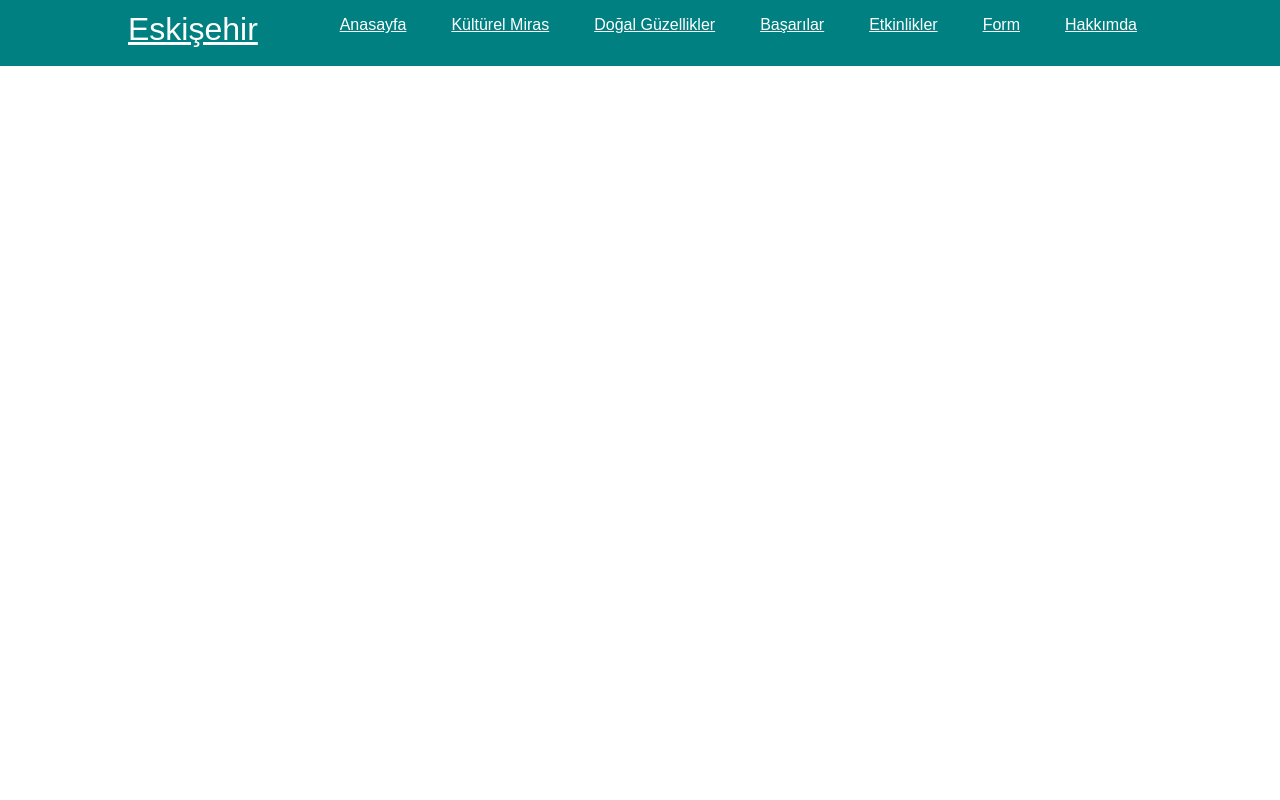
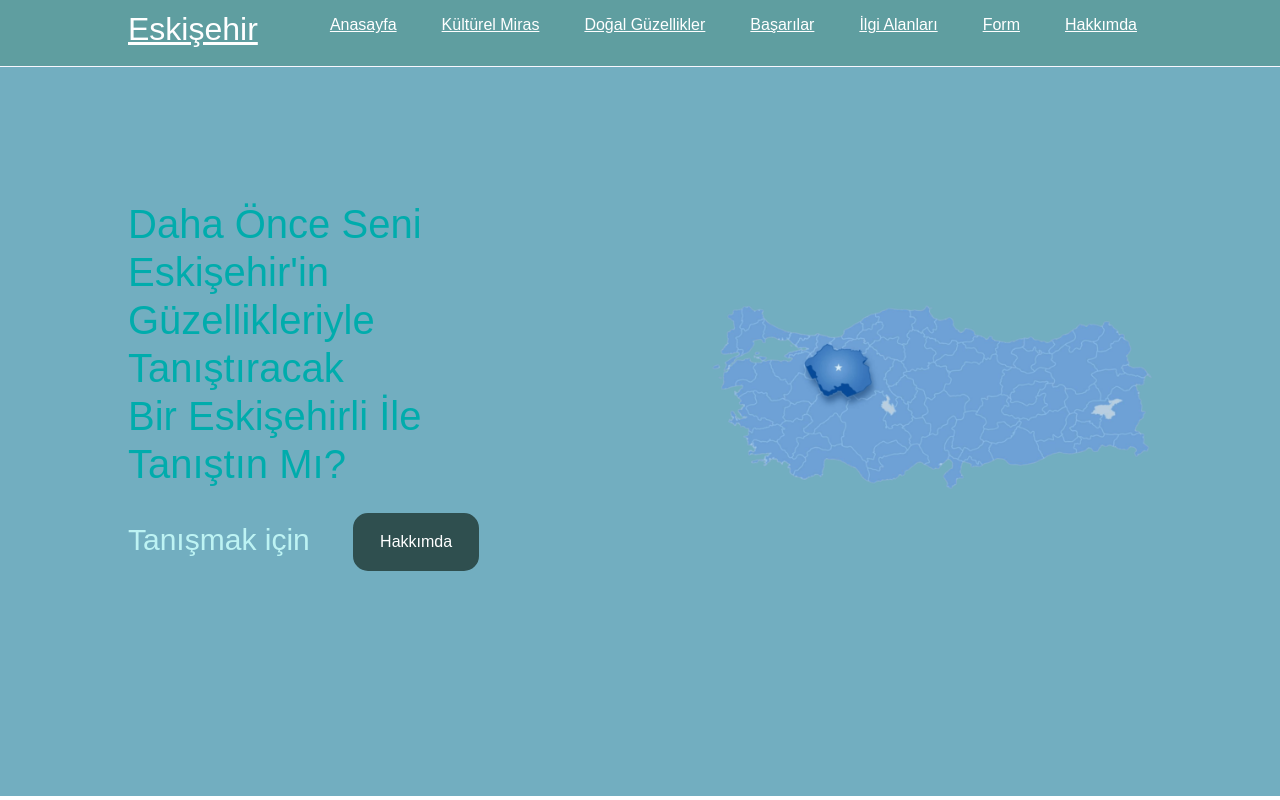
Before and after one commit to everonef/web_teknolojileri, a PHP site: page / in a window 1280 px wide. Run offline with PHP 8.4, Linux system fonts and the light colour scheme; some libraries are stand-ins or nearby versions.

Commit message:
anasayfa ve hakkımda
anasayfa ve hakkımda kısımlarının yapımı

```diff
--- a/proje/css/index.css
+++ b/proje/css/index.css
@@ -19,7 +19,7 @@ img{
 
 section{
     padding: 200px 0;
-    background: #069;
+    background:rgb(114, 174, 192);
 }
 .section_title{
     margin-bottom: 30px;
@@ -37,7 +37,7 @@ section{
 
 /*--------------------------------------------------------------*/
 header{
-    background:teal;
+    background:cadetblue;
     border-bottom: 1px solid ghostwhite;
     position: fixed;
     width: 100%;
@@ -70,3 +70,39 @@ header{
 .nav-baslik li a:hover{
     background: darkslategrey;
 }
+
+.ebeveyn_anasayfa{
+    display: flex;
+    align-items: center;
+    justify-content: space-between;
+    margin: 0 auto;
+    width: 80%;
+    color:white;
+}
+.cocuk_anasayfa{
+    flex-basis: 43%;
+}
+.cocuk_anasayfa h1{
+    font-size: 40px;
+    color:rgb(0, 172, 172);
+    margin-bottom: 25px;
+}
+.cocuk_anasayfa p{
+    font-size: 30px;
+    color:rgb(189, 243, 243);
+    margin-bottom: 25px;
+}
+.btn{
+    background: darkslategrey;
+    padding: 15px 25px;
+    border-radius: 15px;
+    margin-left: 35px;
+    color:white;
+    border: 2px solid darkslategrey;
+    font-weight: 500;
+    cursor: pointer;
+    transition: all .3s ease-in-out;
+}
+.btn:hover{
+    background: transparent;
+}
--- a/proje/index.html
+++ b/proje/index.html
@@ -20,11 +20,23 @@
                     <li><a href="#miras">Kültürel Miras</a></li>
                     <li><a href="#dogal">Doğal Güzellikler</a></li>
                     <li><a href="#basarilar">Başarılar</a></li>
-                    <li><a href="#etkinlik">Etkinlikler</a></li>
+                    <li><a href="#ilgi">İlgi Alanları</a></li>
                     <li><a href="#form">Form</a></li>
                     <li><a href="#hakkimda">Hakkımda</a></li>
                 </ul>
         </div>
     </header>
+    <section id="anasayfa">
+        <div class="ebeveyn_anasayfa">
+            <div class="cocuk_anasayfa">
+                <h1> Daha Önce Seni <br>Eskişehir'in Güzellikleriyle <br>Tanıştıracak <br> Bir Eskişehirli İle <br>Tanıştın Mı?</h1>
+                    <p> Tanışmak için <button class="btn" > Hakkımda</button></p>
+
+            </div>
+            <div class="cocuk_anasayfa">
+                <img src="image/anasayfa.png" alt="">
+            </div>
+        </div>
+    </section>
 </body>
 </html>
```
Also changed, not shown: proje/image/anasayfa.png (added).
